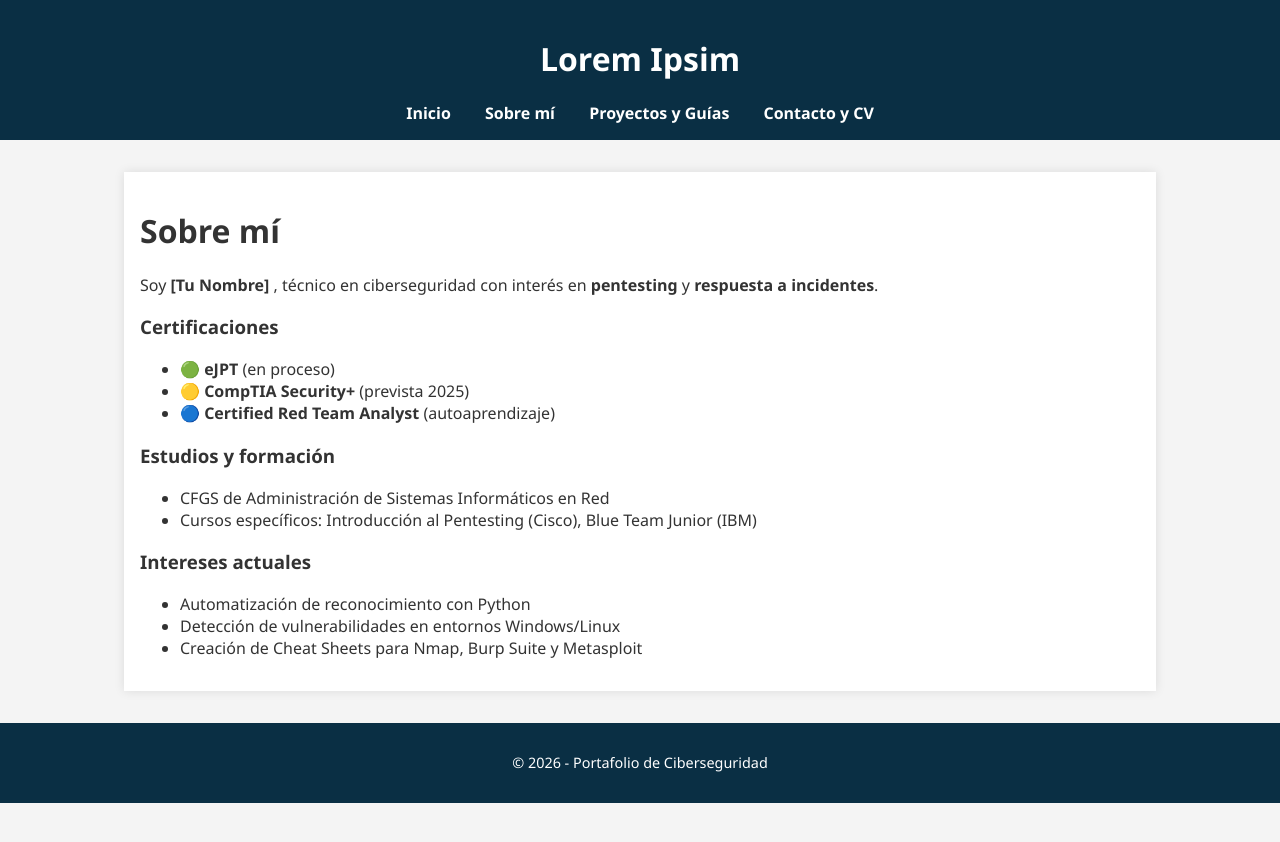
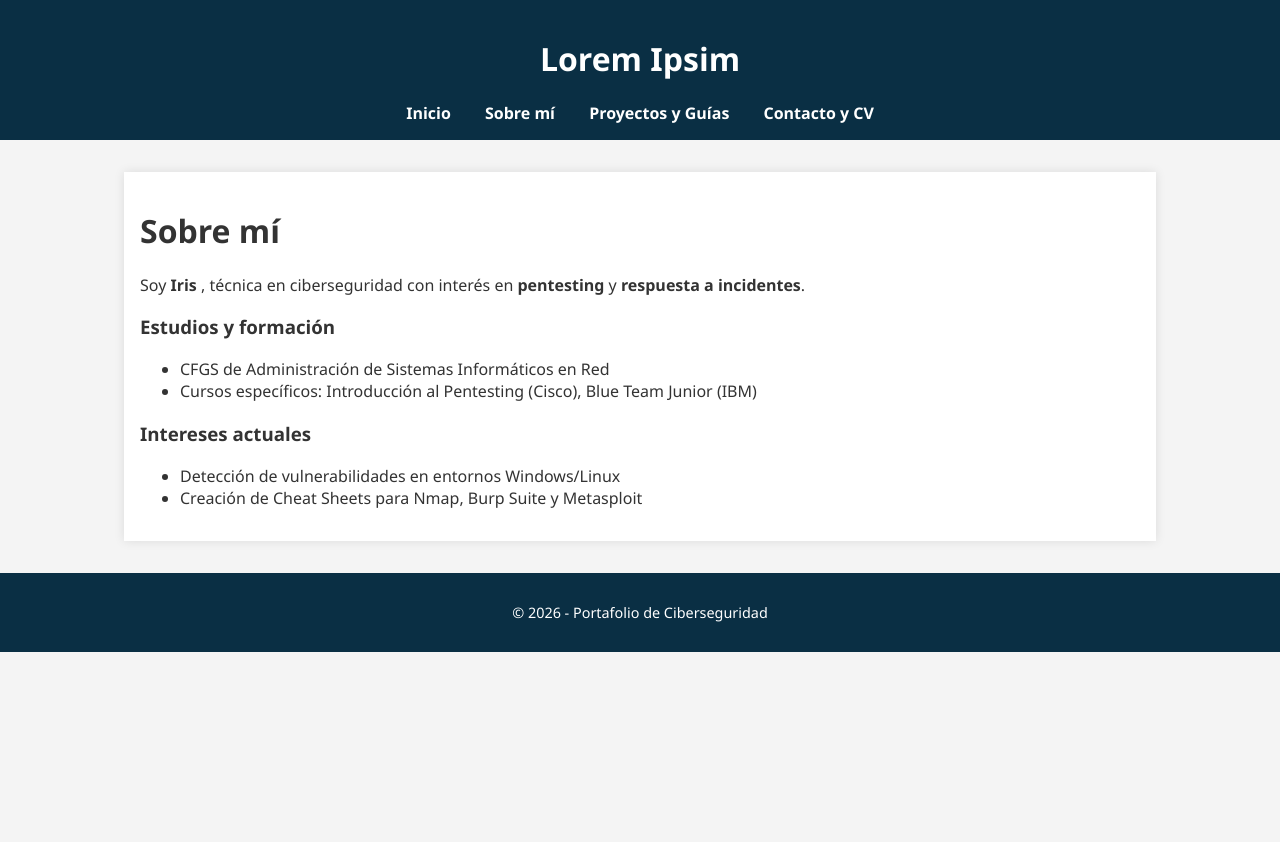
Before and after one commit to glimqitch/glimqitch.github.io, a Jekyll site: the page built from about.md, in a window 1280 px wide. Shown: the top 842 px of the page. Built offline with Jekyll 4.4.1, drawn with Linux system fonts in a browser that asks for light colours.

Commit message:
Update about.md

```diff
--- a/about.md
+++ b/about.md
@@ -5,18 +5,12 @@ title: Sobre mí
 
 # Sobre mí
 
-Soy **[Tu Nombre]** , técnico en ciberseguridad con interés en **pentesting** y **respuesta a incidentes**.
-
-### Certificaciones
-- 🟢 **eJPT** (en proceso)
-- 🟡 **CompTIA Security+** (prevista 2025)
-- 🔵 **Certified Red Team Analyst** (autoaprendizaje)
+Soy **Iris** , técnica en ciberseguridad con interés en **pentesting** y **respuesta a incidentes**.
 
 ### Estudios y formación
 - CFGS de Administración de Sistemas Informáticos en Red
 - Cursos específicos: Introducción al Pentesting (Cisco), Blue Team Junior (IBM)
 
 ### Intereses actuales
-- Automatización de reconocimiento con Python
 - Detección de vulnerabilidades en entornos Windows/Linux
 - Creación de Cheat Sheets para Nmap, Burp Suite y Metasploit
```
